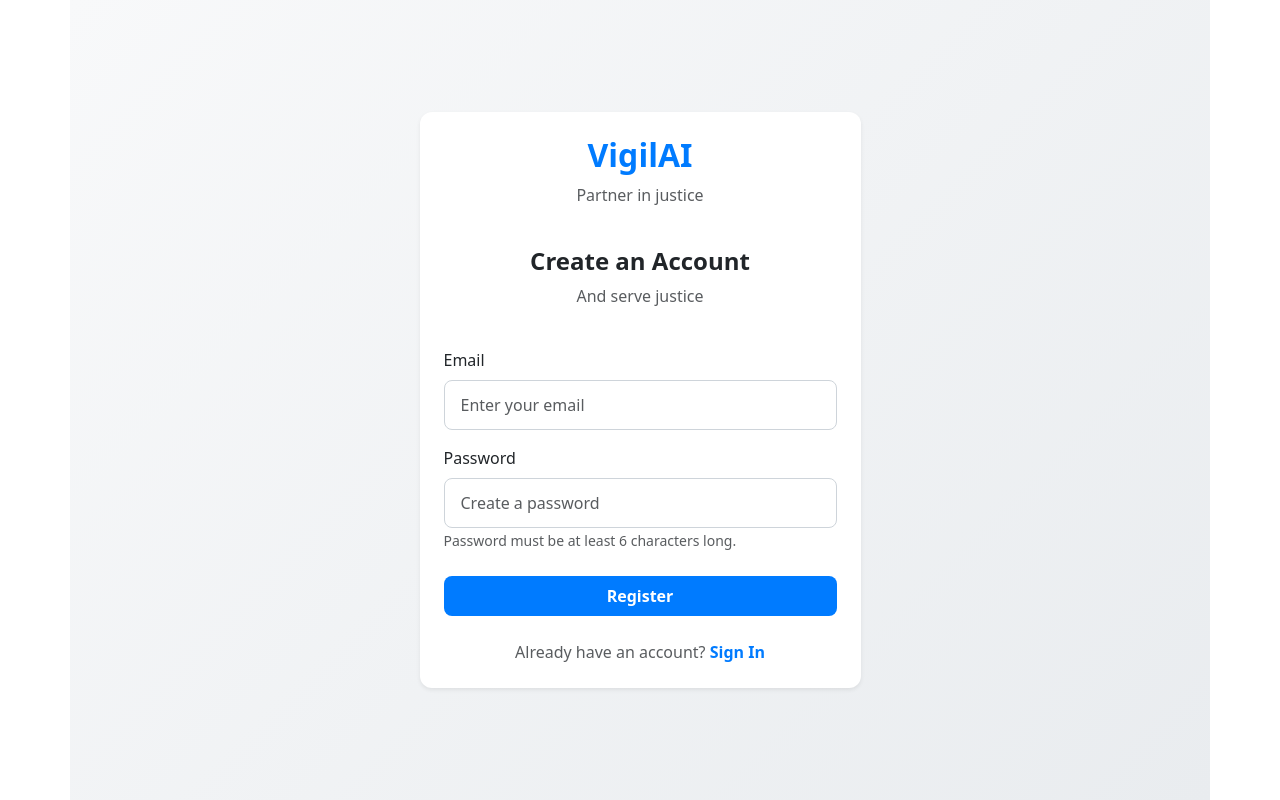
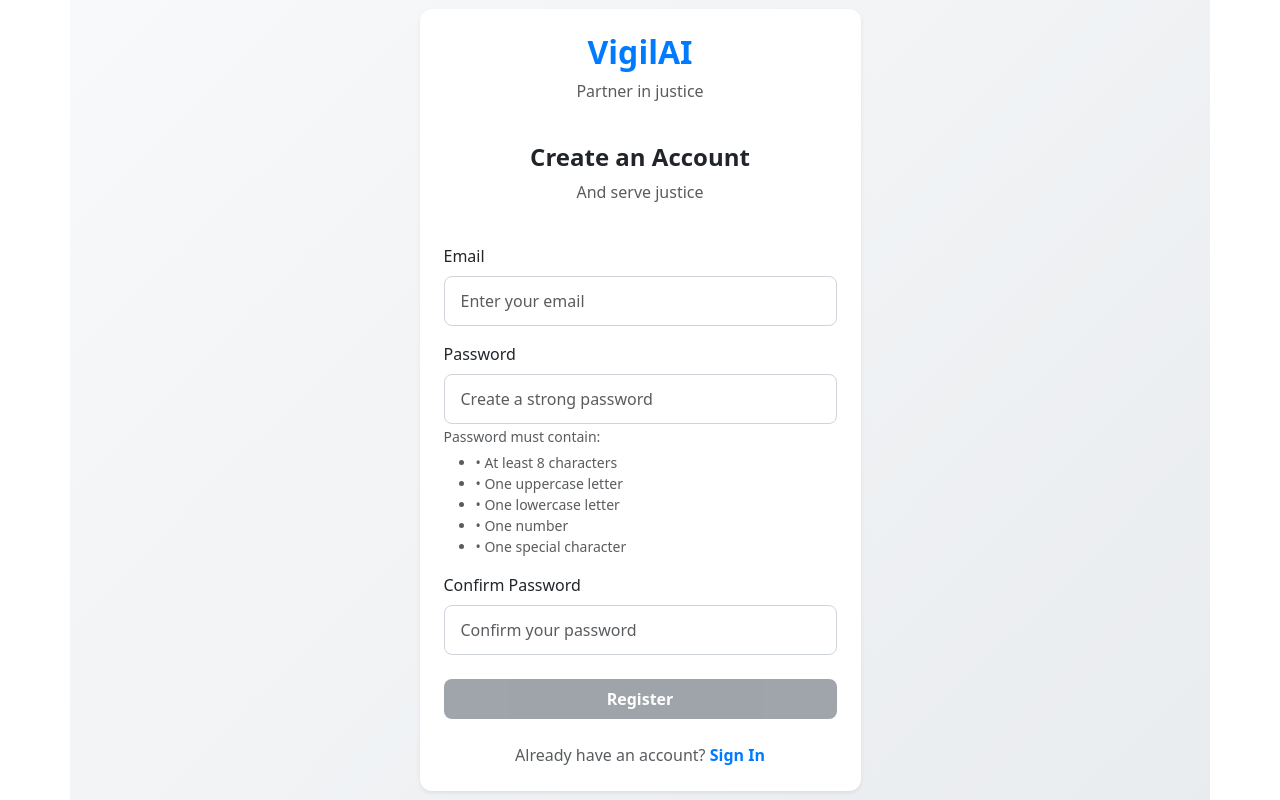
Before and after one commit to r4m335/vigilai, a React (Create React App) app in the folder vigilai_frontend/: page /register in a window 1280 px wide. Built offline with nearby package versions, Linux system fonts and the light colour scheme; no server answers.

Commit message:
made password stronger

```diff
--- a/vigilai_frontend/src/pages/Register.js
+++ b/vigilai_frontend/src/pages/Register.js
@@ -7,14 +7,75 @@ import 'bootstrap/dist/css/bootstrap.min.css';
 function Register() {
   const [email, setEmail] = useState('');
   const [password, setPassword] = useState('');
+  const [confirmPassword, setConfirmPassword] = useState('');
   const [success, setSuccess] = useState(null);
   const [error, setError] = useState(null);
   const [loading, setLoading] = useState(false);
+  const [passwordErrors, setPasswordErrors] = useState([]);
   const navigate = useNavigate();
+
+  // Password validation function
+  const validatePassword = (password) => {
+    const errors = [];
+
+    // Check minimum length
+    if (password.length < 8) {
+      errors.push('At least 8 characters');
+    }
+
+    // Check for uppercase letters
+    if (!/[A-Z]/.test(password)) {
+      errors.push('At least one uppercase letter (A-Z)');
+    }
+
+    // Check for lowercase letters
+    if (!/[a-z]/.test(password)) {
+      errors.push('At least one lowercase letter (a-z)');
+    }
+
+    // Check for numbers
+    if (!/[0-9]/.test(password)) {
+      errors.push('At least one number (0-9)');
+    }
+
+    // Check for special characters
+    if (!/[!@#$%^&*(),.?":{}|<>]/.test(password)) {
+      errors.push('At least one special character (!@#$%^&* etc.)');
+    }
+
+    // Check for common dictionary words (basic check)
+    const commonWords = ['password', '123456', 'qwerty', 'letmein', 'welcome', 'admin', 'monkey'];
+    if (commonWords.some(word => password.toLowerCase().includes(word))) {
+      errors.push('Avoid common words and patterns');
+    }
+
+    return errors;
+  };
+
+  const handlePasswordChange = (e) => {
+    const newPassword = e.target.value;
+    setPassword(newPassword);
+    setPasswordErrors(validatePassword(newPassword));
+  };
 
   const handleRegister = async (e) => {
     e.preventDefault();
     setError(null);
+
+    // Validate passwords match
+    if (password !== confirmPassword) {
+      setError('Passwords do not match');
+      return;
+    }
+
+    // Validate password strength
+    const errors = validatePassword(password);
+    if (errors.length > 0) {
+      setError('Please fix the password requirements below');
+      setPasswordErrors(errors);
+      return;
+    }
+
     setLoading(true);
 
     try {
@@ -24,12 +85,14 @@ function Register() {
         navigate('/login');
       }, 2000);
     } catch (err) {
-      setError('Registration failed. Please try again.');
+      setError(err.response?.data?.message || 'Registration failed. Please try again.');
       setSuccess(false);
     } finally {
       setLoading(false);
     }
   };
+
+  const isPasswordValid = passwordErrors.length === 0 && password.length > 0;
 
   return (
     <Container className="d-flex vh-100 justify-content-center align-items-center auth-container">
@@ -70,27 +133,65 @@ function Register() {
                 />
               </Form.Group>
 
-              <Form.Group className="mb-4">
+              <Form.Group className="mb-3">
                 <Form.Label>Password</Form.Label>
                 <Form.Control
                   type="password"
-                  placeholder="Create a password"
+                  placeholder="Create a strong password"
                   value={password}
-                  onChange={(e) => setPassword(e.target.value)}
+                  onChange={handlePasswordChange}
                   required
-                  minLength={6}
+                  minLength={8}
                   className="auth-input"
+                  isInvalid={password.length > 0 && !isPasswordValid}
                 />
                 <Form.Text className="text-muted">
-                  Password must be at least 6 characters long.
+                  Password must contain:
                 </Form.Text>
+                <div className="small text-muted mt-1">
+                  <ul className="mb-1">
+                    <li className={password.length >= 8 ? 'text-success' : ''}>
+                      {password.length >= 8 ? '✓' : '•'} At least 8 characters
+                    </li>
+                    <li className={/[A-Z]/.test(password) ? 'text-success' : ''}>
+                      {/[A-Z]/.test(password) ? '✓' : '•'} One uppercase letter
+                    </li>
+                    <li className={/[a-z]/.test(password) ? 'text-success' : ''}>
+                      {/[a-z]/.test(password) ? '✓' : '•'} One lowercase letter
+                    </li>
+                    <li className={/[0-9]/.test(password) ? 'text-success' : ''}>
+                      {/[0-9]/.test(password) ? '✓' : '•'} One number
+                    </li>
+                    <li className={/[!@#$%^&*(),.?":{}|<>]/.test(password) ? 'text-success' : ''}>
+                      {/[!@#$%^&*(),.?":{}|<>]/.test(password) ? '✓' : '•'} One special character
+                    </li>
+                  </ul>
+                </div>
+              </Form.Group>
+
+              <Form.Group className="mb-4">
+                <Form.Label>Confirm Password</Form.Label>
+                <Form.Control
+                  type="password"
+                  placeholder="Confirm your password"
+                  value={confirmPassword}
+                  onChange={(e) => setConfirmPassword(e.target.value)}
+                  required
+                  className="auth-input"
+                  isInvalid={confirmPassword.length > 0 && password !== confirmPassword}
+                />
+                {confirmPassword.length > 0 && password !== confirmPassword && (
+                  <Form.Text className="text-danger">
+                    Passwords do not match
+                  </Form.Text>
+                )}
               </Form.Group>
 
               <Button
                 variant="primary"
                 type="submit"
                 className="w-100 py-2 fw-bold auth-button"
-                disabled={loading}
+                disabled={loading || !isPasswordValid || password !== confirmPassword}
               >
                 {loading ? 'Creating Account...' : 'Register'}
               </Button>
```
